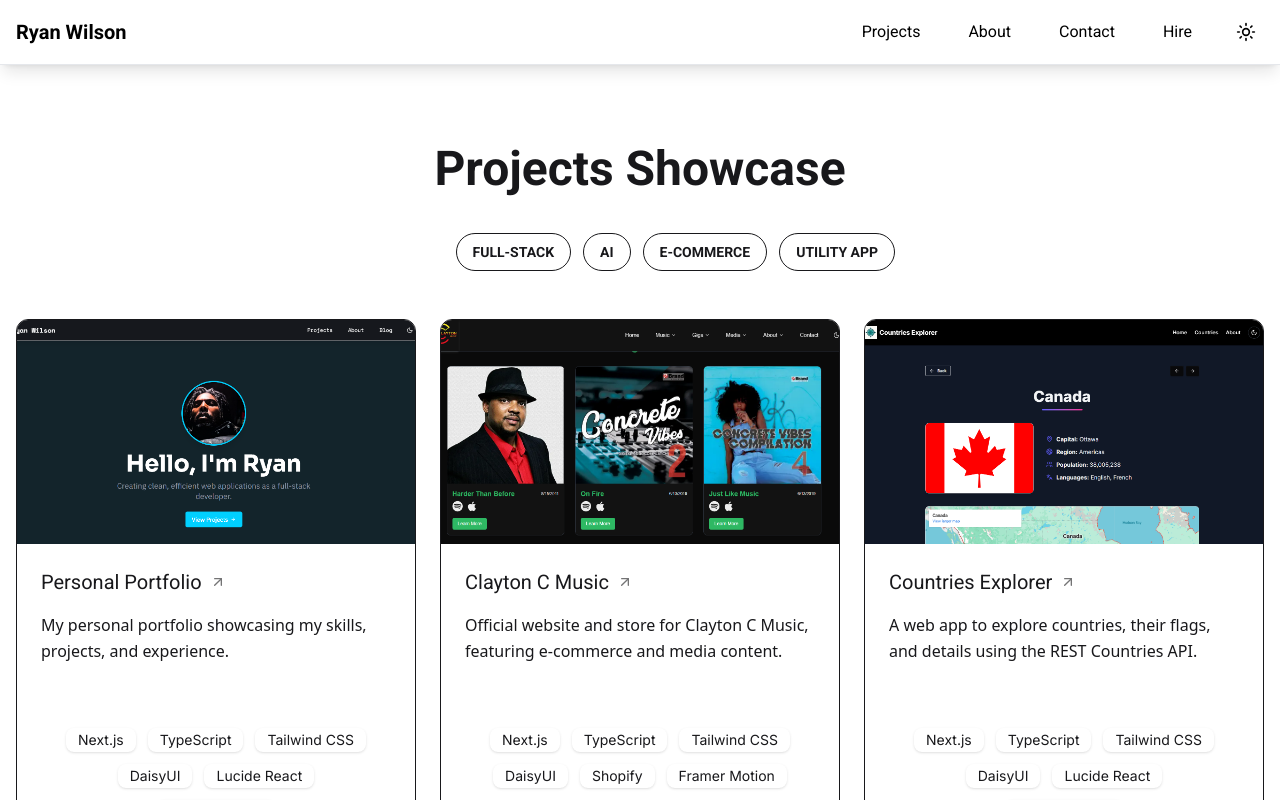
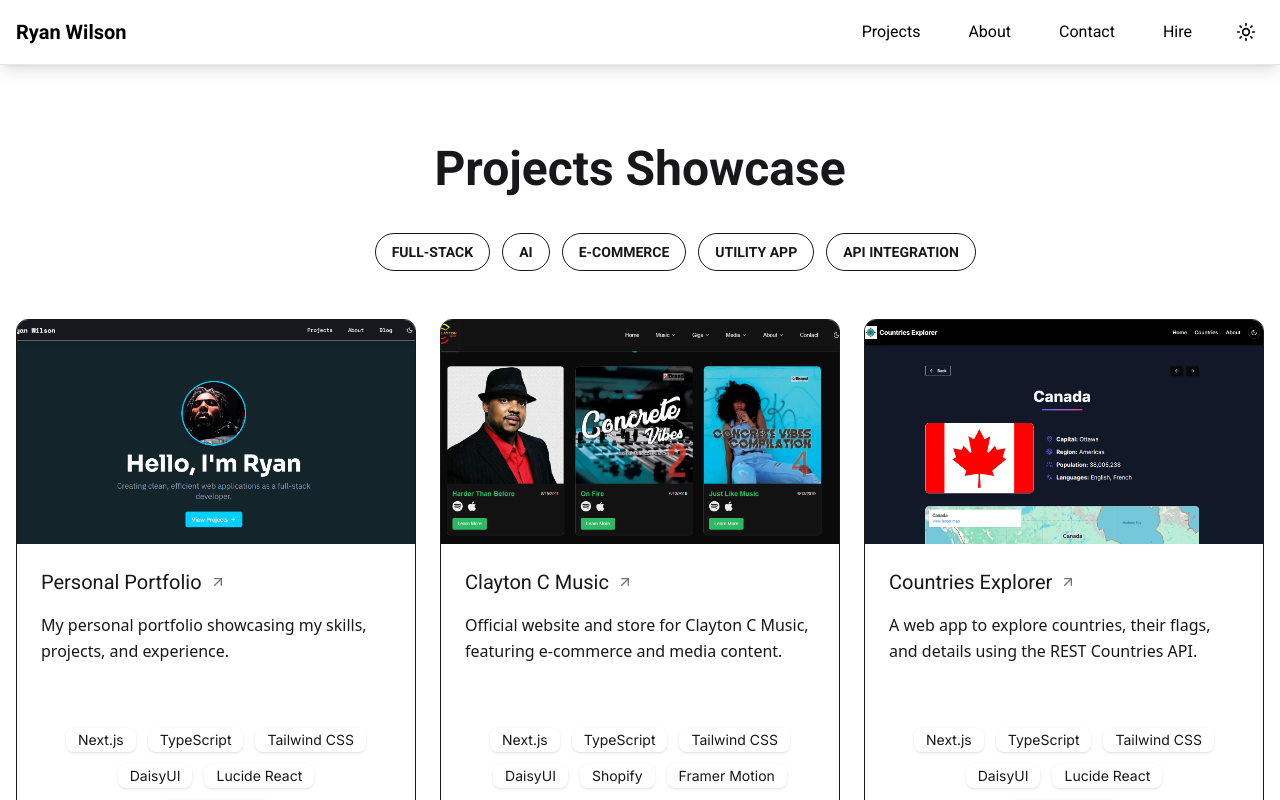
Before and after one commit to RW2023/ryan-2025, a Next.js app: page /projects in a window 1280 px wide. Shown: the top 800 px of the page. Built offline with nearby package versions, Linux system fonts and the light colour scheme.

Commit message:
feat: add 'API Integration' category to project listings and update relevant projects

```diff
--- a/src/app/projects/page.tsx
+++ b/src/app/projects/page.tsx
@@ -6,11 +6,12 @@ import ProjectCard from '@/components/ProjectCard';
 import { ListMotion, ItemMotion } from '@/components/ListMotion';
 import { allProjects } from '@/data/projects';
 
-const categories = ['All', 'Full-stack', 'AI', 'E-commerce', 'Utility App'];
+const categories = ['All', 'Full-stack', 'AI', 'E-commerce', 'Utility App', 'API Integration'];
 const normalize = (s: string) => s.trim().toLowerCase();
 
 export default function Projects() {
     const [active, setActive] = useState('All');
+    console.log(categories);
 
     const filtered =
         normalize(active) === 'all'
--- a/src/data/projects.ts
+++ b/src/data/projects.ts
@@ -23,7 +23,7 @@ export const allProjects: Project[] = [
     githubUrl: "https://github.com/RW2023/ryan-2025",
     liveUrl: 'https://ryan-2025.vercel.app/',
     imageUrl: '/projects/portfolioDark.png',
-    category: 'Full-stack, Personal Website, Utility App',
+    category: 'Full-stack, Personal Website, Utility App, API Integration',
   },
   {
     title: 'Clayton C Music',
@@ -36,7 +36,7 @@ export const allProjects: Project[] = [
     githubUrl: "https://github.com/RW2023/clayton-c",
     liveUrl: 'https://clayton-c.vercel.app/',
     imageUrl: '/projects/claytonC.png',
-    category: 'Full-stack, Personal Website, E-commerce, Utility App',
+    category: 'Full-stack, Personal Website, Utility App',
   },
   {
     title: 'Countries Explorer',
@@ -75,7 +75,7 @@ export const allProjects: Project[] = [
     githubUrl: "https://github.com/yourusername/shopify-store",
     liveUrl: "https://shop.anotherseeker.com",
     imageUrl: "/projects/storeScreenshot.png",
-    category: "E-commerce, Full-stack",
+    category: "E-commerce, Full-stack, API Integration",
   },
   {
     title: "SwoleTrac Workout App",
@@ -88,7 +88,7 @@ export const allProjects: Project[] = [
     githubUrl: "https://github.com/yourusername/swoletrac",
     liveUrl: "https://swoletrack.vercel.app/",
     imageUrl: "/projects/swoletrack.png",
-    category: "Full-stack, AI, Fitness App",
+    category: "Full-stack, AI, API Integration",
   },
   {
     title: "Pet Age Calculator",
```
